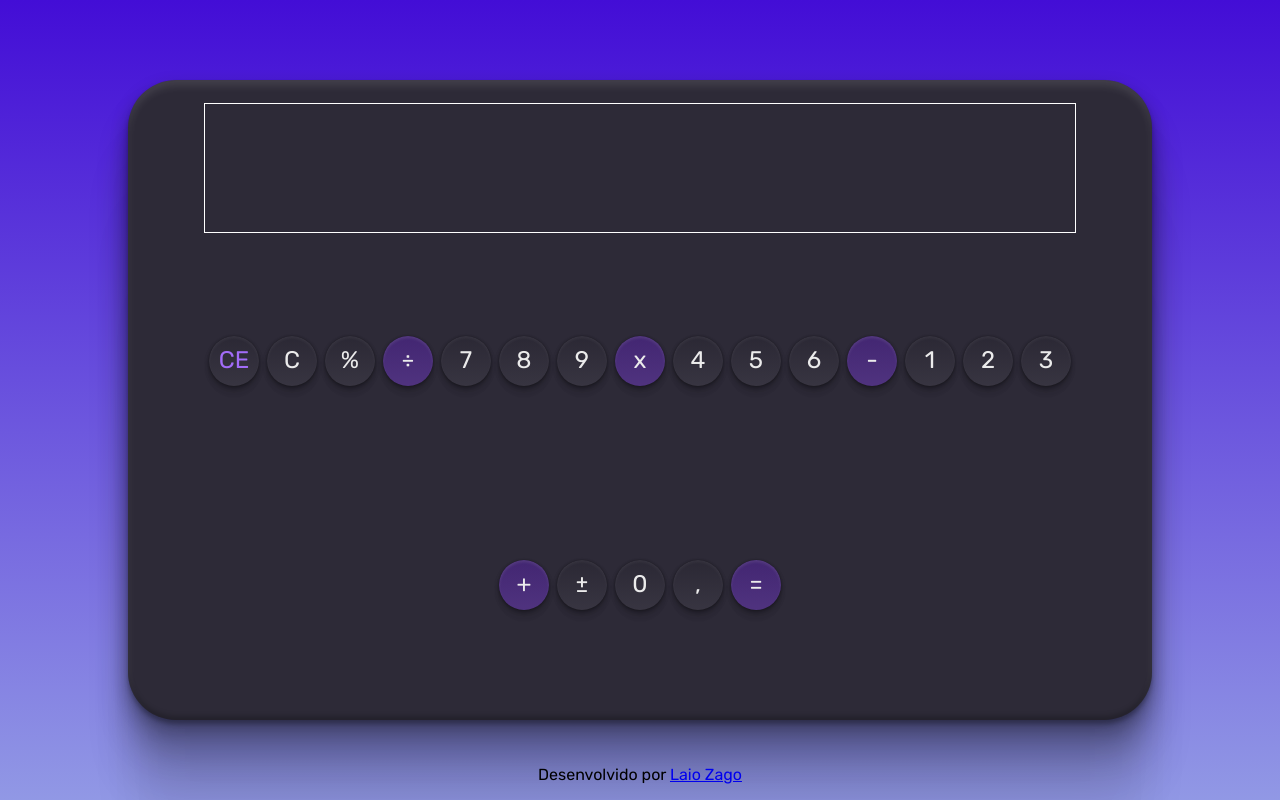
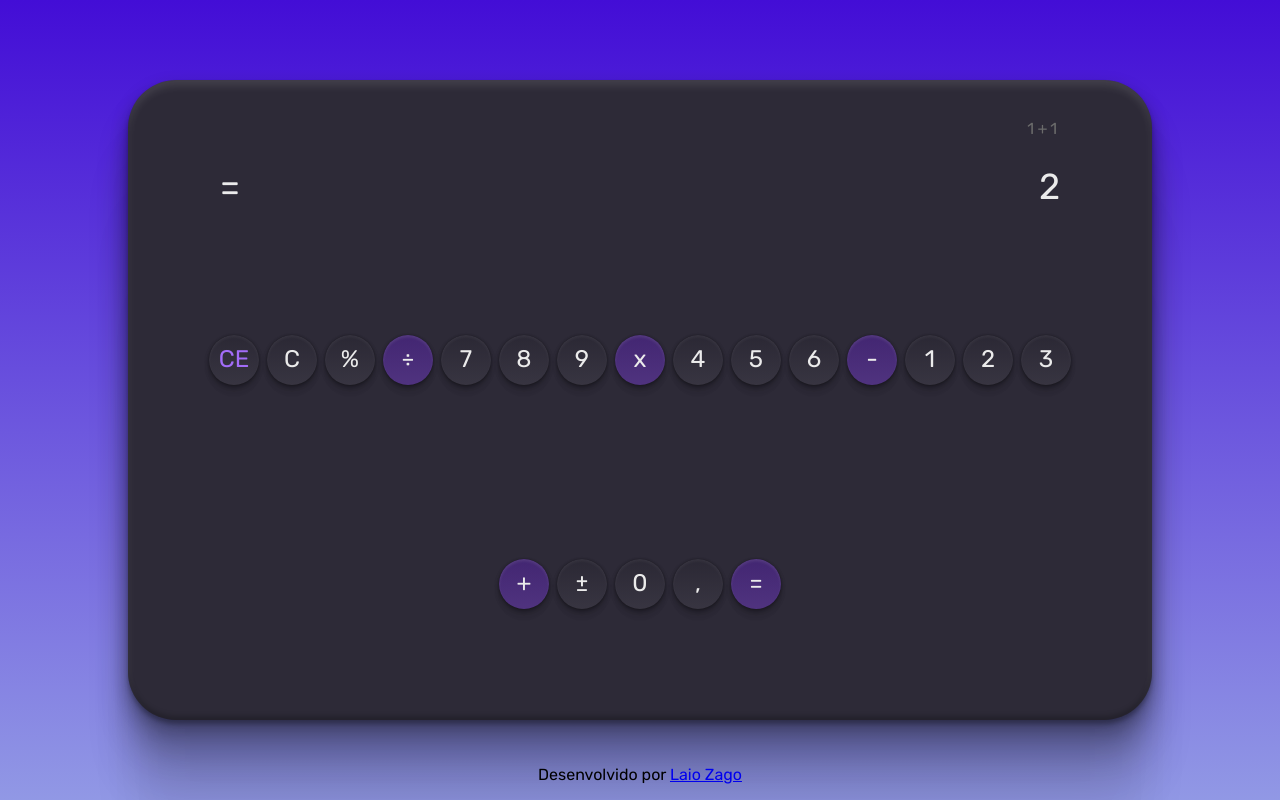
Before and after one commit to laiozago/boraCodar-Desafio-5, a plain HTML site: page index.html in a window 1280 px wide. Drawn offline with Linux system fonts and the light colour scheme.

Commit message:
:lipstick: estilização pronta

```diff
--- a/index.html
+++ b/index.html
@@ -15,8 +15,13 @@
     <main>
         <section class="calculadora">
             <div class="tela">
-                <div class="conta"></div>
-                <div class="resultado"></div>
+                <div class="conta">
+                    <p>1+1</p>
+                </div>
+                <div class="resultado">
+                    <p>=</p>
+                    <p>2</p>
+                </div>
             </div>
             <div class="teclado">
                 <div class="teclado-botao" style="order:20"><p>=</p></div>
--- a/style.css
+++ b/style.css
@@ -28,10 +28,33 @@ body {
 }
 
 .tela {
-    border: 1px solid white;
     height: 20%;
     width: 85%;
     display: flex;
+    flex-direction: column;
+}
+
+.conta {
+    padding: 0 15px;
+    text-align: right;
+    height: 20%;
+}
+
+.conta p {
+    color: #6B6B6B;
+    letter-spacing: 0.2em;
+}
+
+.resultado {
+    padding: 0 15px;
+    display: flex;
+    justify-content: space-between;
+    font-size: 36px;
+    height: 50%;
+}
+
+.resultado:last-child {
+    color: #EBEBEB;
 }
 
 .teclado {
```
